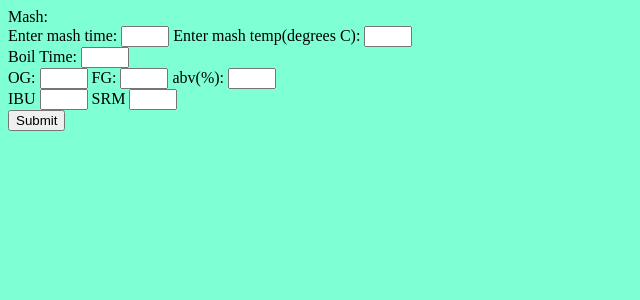
After one commit to mike-parkin/homebrew-recipies, a Node server app: template views/edit-beer-specs.hbs in a window 1280 px wide. The commit adds this page. Shown: the top 300 px of the page, without its empty margins (0-640 px from the left). Run offline with Node 20, Linux system fonts and the light colour scheme; the template is opened without the code that fills it, so the values that code supplies are empty; some libraries are stand-ins or nearby versions.

Commit message:
add to form on new-beer page

```diff
--- a/public/styles.css
+++ b/public/styles.css
@@ -1,3 +1,12 @@
 body {
     background-color: aquamarine;
 }
+
+.beer-info {
+    display:flex;
+    flex-direction: column;
+}
+
+.num-input {
+    width: 40px;
+}
--- /dev/null
+++ b/views/edit-beer-specs.hbs
@@ -0,0 +1,40 @@
+<div>
+    Mash:</br>
+    <label>
+        Enter mash time:
+        <input class="num-input" type="text" name="mashTime"/>
+    </label>
+    <label>
+        Enter mash temp(degrees C):
+        <input class="num-input" type="text" name="mashTemp"/>
+    </label>
+</div>
+<label>
+    Boil Time:
+    <input class="num-input" type="text" name="boilTime" />
+</label>
+<div>
+    <label>
+        OG:
+        <input class="num-input" type="text" name="og" />
+    </label>
+    <label>
+        FG:
+        <input class="num-input" type="text" name="fg" />
+    </label>
+    <label>
+        abv(%):
+        <input class="num-input" type="text" name="abv" />
+    </label>
+</div>
+<div>
+    <label>
+        IBU
+        <input class="num-input" type="text" name='ibu' />
+    </label>
+    <label>
+        SRM
+        <input class="num-input" type="text" name='srm' />
+    </label>
+</div>
+<input type="submit">
```
Also changed, not shown: package.json (+11 -1 lines), routes/routes.js (+13 -0 lines), views/index.hbs (+7 -4 lines), views/new-beer.hbs (added, +11 -0 lines), 1 other file.
